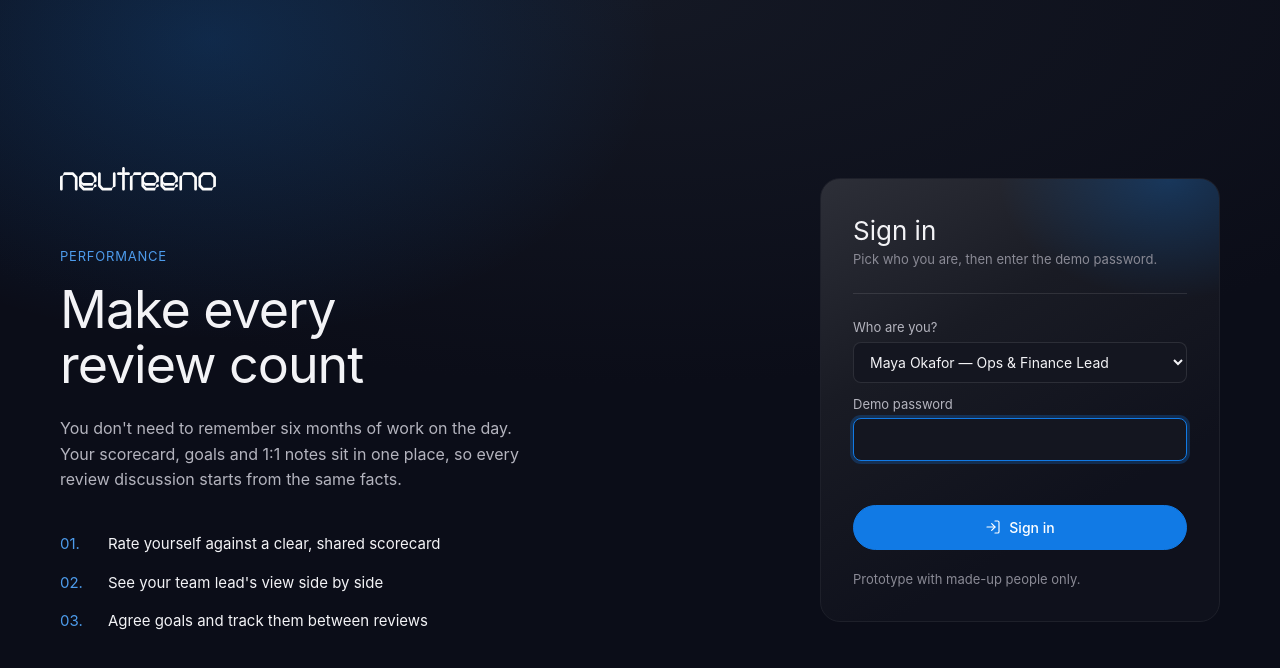
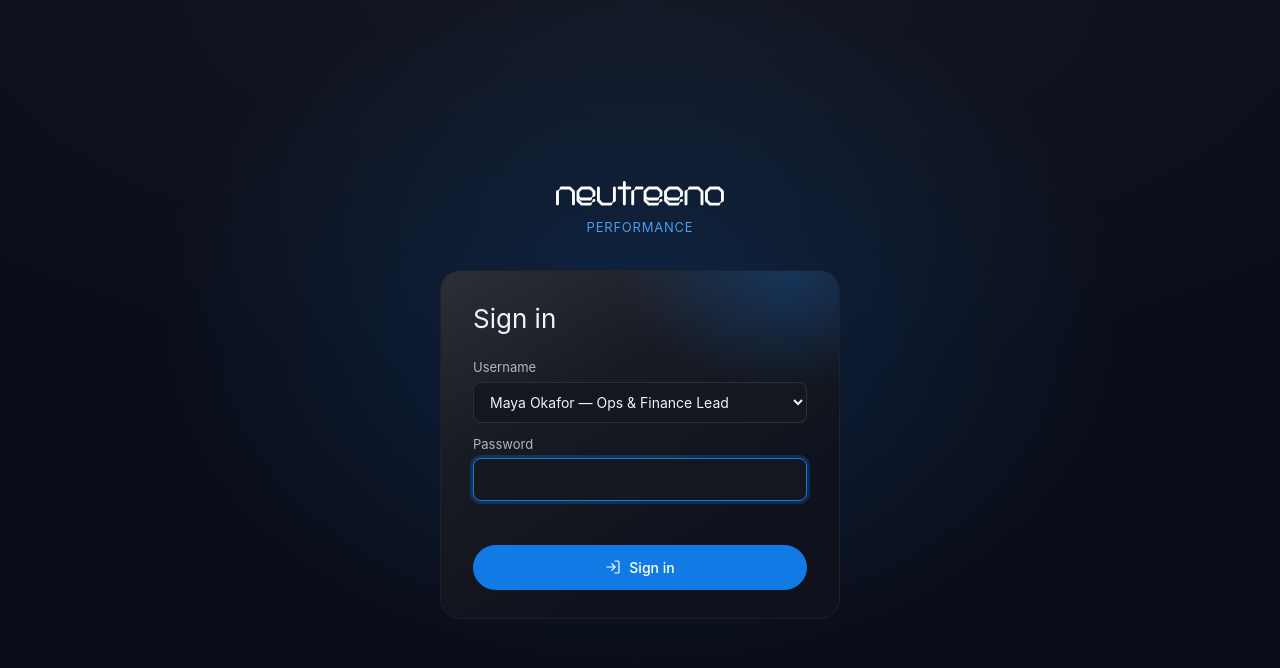
Before and after one commit to IzzyDriscoll/performance-demo, a plain HTML site: page index.html in a window 1280 px wide. Drawn offline with Linux system fonts and the light colour scheme; a web font is replaced by a local one.

Commit message:
Simplify sign-in page to logo and form only
Co-Authored-By: Claude Opus 5.5 <noreply@anthropic.com>

```diff
--- a/index.html
+++ b/index.html
@@ -13,27 +13,18 @@
 </head>
 <body>
   <div class="signin" id="signin" data-theme="dark">
-    <section class="signin-intro">
+    <div class="signin-brand">
       <img class="signin-logo" src="assets/logo-wordmark.svg" alt="Neutreeno">
       <span class="signin-eyebrow">Performance</span>
-      <h1>Make every review count</h1>
-      <p class="signin-lede">You don't need to remember six months of work on the day. Your scorecard, goals and 1:1 notes sit in one place, so every review discussion starts from the same facts.</p>
-      <ol class="signin-points">
-        <li><span>01.</span>Rate yourself against a clear, shared scorecard</li>
-        <li><span>02.</span>See your team lead's view side by side</li>
-        <li><span>03.</span>Agree goals and track them between reviews</li>
-      </ol>
-    </section>
+    </div>
     <form class="signin-card" id="signin-form" novalidate>
       <h2>Sign in</h2>
-      <p class="signin-sub">Pick who you are, then enter the demo password.</p>
-      <div class="signin-rule"></div>
       <div class="field">
-        <label for="signin-person">Who are you?</label>
+        <label for="signin-person">Username</label>
         <select id="signin-person"></select>
       </div>
       <div class="field">
-        <label for="signin-password">Demo password</label>
+        <label for="signin-password">Password</label>
         <input id="signin-password" type="password" autocomplete="current-password" required>
       </div>
       <p class="signin-error" id="signin-error" role="alert"></p>
@@ -41,7 +32,6 @@
         <svg class="icon" viewBox="0 0 24 24" fill="none" stroke="currentColor" stroke-width="1.75" stroke-linecap="round" stroke-linejoin="round" aria-hidden="true"><path d="M15 3h4a2 2 0 0 1 2 2v14a2 2 0 0 1-2 2h-4"/><path d="m10 17 5-5-5-5"/><path d="M15 12H3"/></svg>
         Sign in
       </button>
-      <p class="signin-foot">Prototype with made-up people only.</p>
     </form>
   </div>
   <div class="demo-banner">
--- a/styles.css
+++ b/styles.css
@@ -274,33 +274,28 @@ ul.plain { margin: 0; padding-left: 18px; color: var(--body); }
 }
 
 /* Sign-in screen (gate.js decides whether it shows).
-   Follows the design system's marketing surface: flat navy, one blue glow, display type
-   at weight 400, the 01/02/03 list, and a graphite-wash card. Always dark, in both themes. */
+   Follows the design system's marketing surface: flat navy, one blue glow and a
+   graphite-wash card. Always dark, in both themes. */
 .signin { display: none; }
 html.signed-out .signin {
-  display: grid; grid-template-columns: minmax(0, 1fr) minmax(320px, 400px); gap: 64px; align-items: center;
-  min-height: 100vh; box-sizing: border-box; padding: 56px max(40px, calc((100vw - 1160px) / 2));
+  display: flex; flex-direction: column; align-items: center; justify-content: center; gap: 32px;
+  min-height: 100vh; box-sizing: border-box; padding: 48px 20px;
   position: relative; overflow: hidden; color: var(--text);
   background: radial-gradient(120% 80% at 50% 0%, #141824 0%, #0B0D18 60%);
 }
 html.signed-out .demo-banner, html.signed-out .layout { display: none; }
-/* The glow: a soft blue bloom behind the headline, low opacity, never animated */
+/* The glow: a soft blue bloom behind the card, low opacity, never animated */
 .signin::before {
   content: ""; position: absolute; pointer-events: none;
-  width: 900px; height: 600px; left: -240px; top: -260px;
-  background: radial-gradient(closest-side, rgba(17, 122, 229, .22), rgba(17, 122, 229, 0));
+  width: 1000px; height: 700px; left: 50%; top: 50%; transform: translate(-50%, -60%);
+  background: radial-gradient(closest-side, rgba(17, 122, 229, .20), rgba(17, 122, 229, 0));
 }
 .signin > * { position: relative; }
-.signin-intro { max-width: 560px; }
-.signin-logo { width: 156px; height: auto; display: block; }
-.signin-eyebrow { display: block; margin: 56px 0 16px; font-size: 13px; letter-spacing: .06em; text-transform: uppercase; color: var(--blue-400); }
-.signin-intro h1 { font-size: 52px; line-height: 1.06; letter-spacing: -0.02em; font-weight: 400; color: #F3F3F6; margin: 0; text-wrap: balance; }
-.signin-lede { margin: 24px 0 0; font-size: 16px; line-height: 1.6; color: #B4B4BE; max-width: 480px; }
-.signin-points { list-style: none; margin: 40px 0 0; padding: 0; display: grid; gap: 16px; }
-.signin-points li { display: grid; grid-template-columns: 40px 1fr; gap: 8px; color: #F3F3F6; font-size: 15px; line-height: 1.5; }
-.signin-points li span { color: var(--blue-400); }
+.signin-brand { display: flex; flex-direction: column; align-items: center; gap: 12px; }
+.signin-logo { width: 168px; height: auto; display: block; }
+.signin-eyebrow { font-size: 13px; letter-spacing: .06em; text-transform: uppercase; color: var(--blue-400); }
 .signin-card {
-  overflow: hidden; padding: 36px 32px 32px;
+  width: 100%; max-width: 400px; box-sizing: border-box; overflow: hidden; padding: 32px 32px 28px;
   background: linear-gradient(150deg, #2D2F38 0%, #191B24 34%, #0F111C 72%);
   border: 1px solid #1E202A; border-radius: 20px;
 }
@@ -309,24 +304,18 @@ html.signed-out .demo-banner, html.signed-out .layout { display: none; }
   background: radial-gradient(closest-side, rgba(17, 122, 229, .28), rgba(17, 122, 229, 0));
 }
 .signin-card > * { position: relative; }
-.signin-card h2 { font-size: 26px; line-height: 1.2; color: #F3F3F6; margin: 0 0 4px; }
-.signin-sub { margin: 0; color: #8A8A95; font-size: 13px; }
-.signin-rule { height: 1px; background: rgba(255, 255, 255, .10); margin: 24px 0; }
+.signin-card h2 { font-size: 26px; line-height: 1.2; color: #F3F3F6; margin: 0 0 24px; }
 .signin-card .field > label { color: #B4B4BE; }
 .signin-card select, .signin-card input { width: 100%; padding: 10px 12px; box-sizing: border-box; }
 .signin-card .btn { width: 100%; padding: 11px 16px; margin-top: 4px; display: inline-flex; justify-content: center; align-items: center; gap: 8px; }
 .signin-card .btn .icon { width: 16px; height: 16px; }
 .signin-error { color: var(--red-text); font-size: 13px; margin: 0 0 8px; min-height: 1.5em; }
-.signin-foot { margin: 20px 0 0; font-size: 13px; color: #8A8A95; }
 .demo-banner .signout { margin-left: auto; }
 /* Marketing scroll reveal: fade + 8px rise, 700ms, standard easing. Off for reduced motion. */
 @keyframes signin-reveal { from { opacity: 0; transform: translateY(8px); } to { opacity: 1; transform: none; } }
-html.signed-out .signin-intro { animation: signin-reveal 700ms cubic-bezier(.22, .61, .36, 1) both; }
+html.signed-out .signin-brand { animation: signin-reveal 700ms cubic-bezier(.22, .61, .36, 1) both; }
 html.signed-out .signin-card { animation: signin-reveal 700ms cubic-bezier(.22, .61, .36, 1) 120ms both; }
-@media (prefers-reduced-motion: reduce) { html.signed-out .signin-intro, html.signed-out .signin-card { animation: none; } }
-@media (max-width: 900px) {
-  html.signed-out .signin { grid-template-columns: 1fr; gap: 40px; padding: 32px 20px 48px; align-items: start; }
-  .signin-eyebrow { margin-top: 40px; }
-  .signin-intro h1 { font-size: 40px; }
+@media (prefers-reduced-motion: reduce) { html.signed-out .signin-brand, html.signed-out .signin-card { animation: none; } }
+@media (max-width: 700px) {
   .signin-card { padding: 28px 22px 24px; }
 }
```
